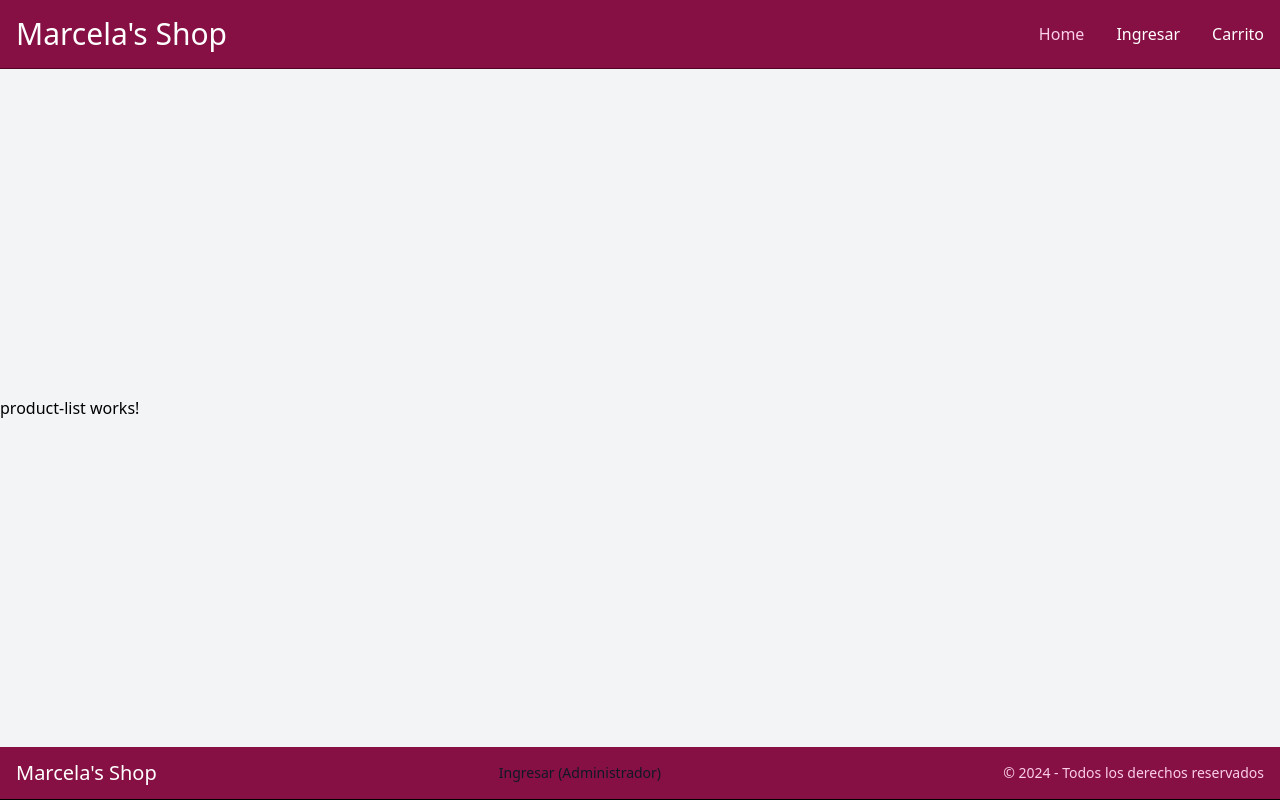
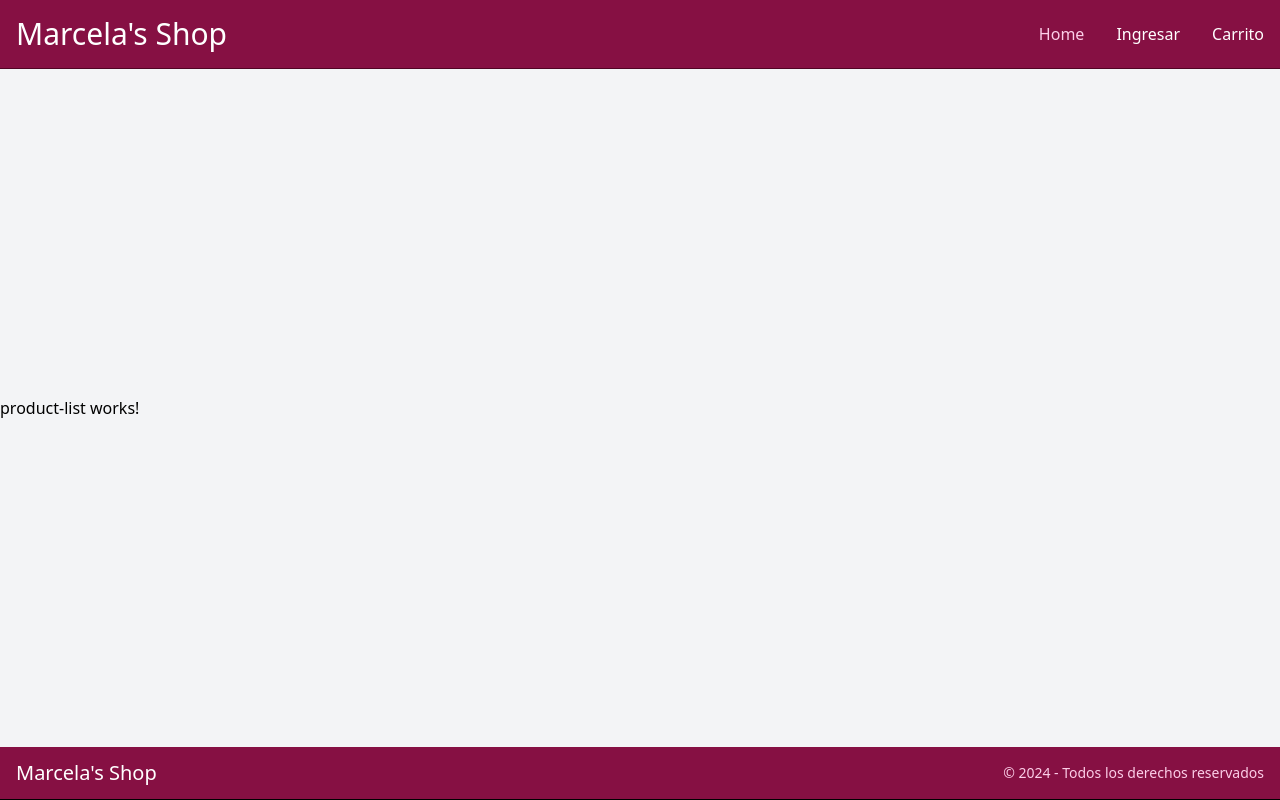
Before and after one commit to marcelasshopproject-creator/marcelas-shop-angular, an Angular app: page /tienda in a window 1280 px wide. Built offline with nearby package versions, Linux system fonts and the light colour scheme.

Commit message:
Ingresar link removed from footer

```diff
--- a/src/app/shared/ui/footer/footer.html
+++ b/src/app/shared/ui/footer/footer.html
@@ -2,14 +2,10 @@
     <div class="mx-auto max-w-screen-xl px-4 2xl:px-0">
 
       <div class="py-3">
-        <div class="gap-4 space-y-5 xl:flex xl:items-center xl:justify-between xl:space-y-0">
+        <div class="gap-4 space-y-0 flex flex-col md:flex-row items-center justify-between space-y-0">
           <a routerLink="/"  class="block">
             <h1 class="text-xl text-white">Marcela's Shop</h1>
           </a>
-
-          <ul class="flex flex-wrap items-center gap-4 text-sm text-gray-900 dark:text-white xl:justify-center">
-            <li><a routerLink="/admin" class="font-medium hover:underline">Ingresar (Administrador)</a></li>
-          </ul>
 
           <p class="text-sm text-pink-200">© 2024 - Todos los derechos reservados   </p>
         </div>
--- a/src/app/shared/ui/header/header.html
+++ b/src/app/shared/ui/header/header.html
@@ -41,7 +41,7 @@
         </li>
         <li>
           <a
-            routerLink="/login"
+            routerLink="/ingresar"
             class="block py-2 px-3 text-white rounded-sm hover:bg-gray-100 md:hover:bg-transparent md:border-0 md:hover:text-pink-100 md:p-0"
             >Ingresar</a
           >
```
